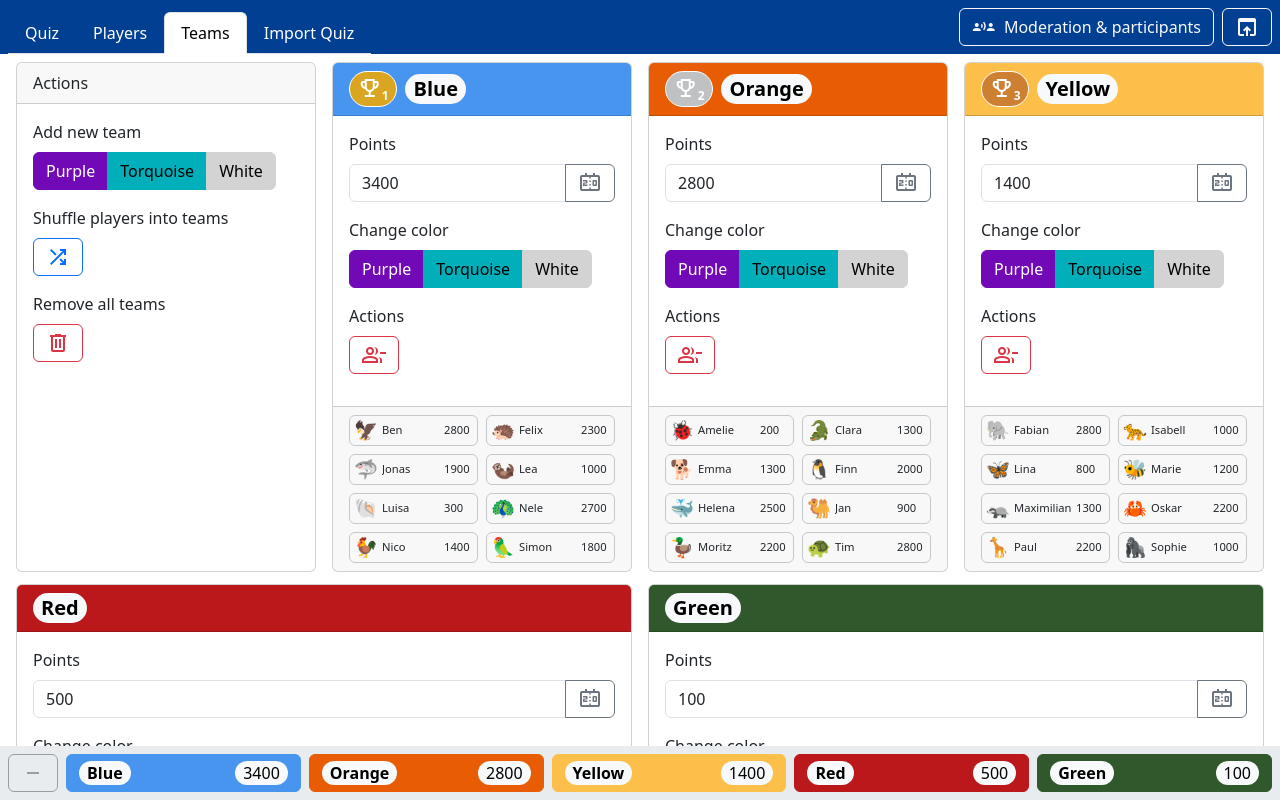
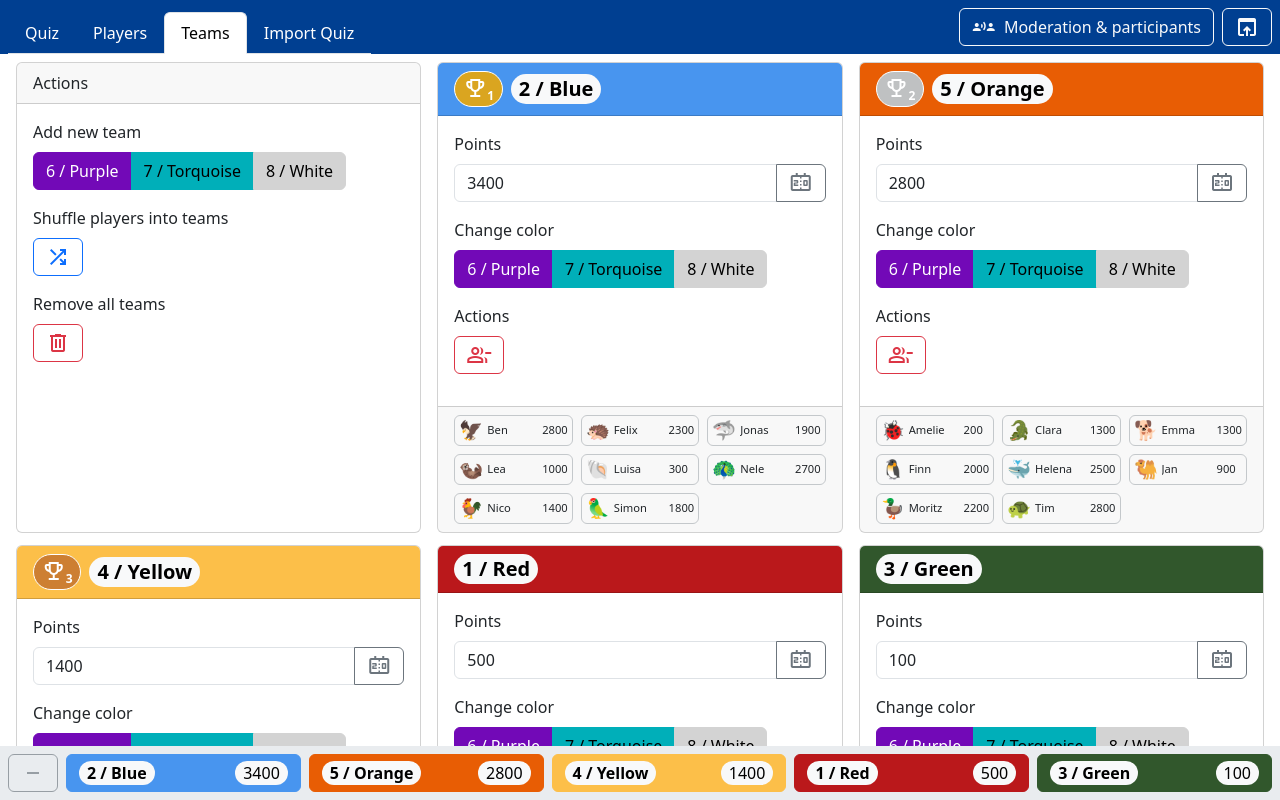
Before and after one commit to tdreja/single-page-quiz, a React (Vite) app: page / in a window 1280 px wide. Built offline with nearby package versions, Linux system fonts and the light colour scheme.

Commit message:
feat(Importer): headline per imported type

```diff
--- a/src/components/common/Colors.ts
+++ b/src/components/common/Colors.ts
@@ -5,14 +5,14 @@ export type IndexedByColor = {
 };
 
 export const backgroundColor: IndexedByColor = {
+    RED: 'rgb(186, 24, 27)',
     BLUE: 'rgb(72, 149, 239)',
     GREEN: 'rgb(49, 87, 44)',
+    YELLOW: 'rgb(252, 191, 73)',
     ORANGE: 'rgb(232, 93, 4)',
     PURPLE: 'rgb(114, 9, 183)',
-    RED: 'rgb(186, 24, 27)',
     TURQUOISE: 'rgb(0, 175, 185)',
     WHITE: 'rgb(211, 211, 211)',
-    YELLOW: 'rgb(252, 191, 73)',
 };
 
 export const hoverColor: IndexedByColor = {
--- a/src/i18n/I18N.ts
+++ b/src/i18n/I18N.ts
@@ -109,7 +109,10 @@ export interface QuizLabels {
 
 export interface QuizImportLabels {
     formHeader: string,
-    previewHeader: string,
+    noFileUploadedHeader: string,
+    quizUploadedHeader: string,
+    playersUploadedHeader: string,
+    teamsUploadedHeader: string,
     noNewQuizUploaded: string,
 }
 
--- a/src/i18n/I18N_de.ts
+++ b/src/i18n/I18N_de.ts
@@ -5,14 +5,14 @@ import { QuestionType } from '../model/quiz/question';
 
 export const i18n_de: Labels = {
     teams: {
-        [TeamColor.RED]: 'Rot',
-        [TeamColor.BLUE]: 'Blau',
-        [TeamColor.GREEN]: 'Grün',
-        [TeamColor.YELLOW]: 'Gelb',
-        [TeamColor.ORANGE]: 'Orange',
-        [TeamColor.PURPLE]: 'Lila',
-        [TeamColor.TURQUOISE]: 'Türkis',
-        [TeamColor.WHITE]: 'Weiß',
+        [TeamColor.RED]: '1 / Rot',
+        [TeamColor.BLUE]: '2 / Blau',
+        [TeamColor.GREEN]: '3 / Grün',
+        [TeamColor.YELLOW]: '4 / Gelb',
+        [TeamColor.ORANGE]: '5 / Orange',
+        [TeamColor.PURPLE]: '6 / Lila',
+        [TeamColor.TURQUOISE]: '7 / Türkis',
+        [TeamColor.WHITE]: '8 / Weiß',
     },
     emojis: {
         DUCK: 'Ente',
@@ -64,9 +64,12 @@ export const i18n_de: Labels = {
         [GameState.IMPORT_QUIZ]: 'Quizdatei importieren',
     },
     importer: {
-        formHeader: 'Neues Quiz importieren',
-        previewHeader: 'Vorschau',
-        noNewQuizUploaded: 'Keine Quiz-Datei hochgeladen',
+        formHeader: 'Datei importieren',
+        noFileUploadedHeader: 'Vorschau',
+        quizUploadedHeader: 'Vorschau - Neues Quiz',
+        playersUploadedHeader: 'Vorschau - Importiere Spieler',
+        teamsUploadedHeader: 'Vorschau - Importiere Spieler & Teams',
+        noNewQuizUploaded: 'Keine Datei hochgeladen',
     },
     playerEditor: {
         tooltipReRollEmoji: 'Neuer zufälliger Emoji',
--- a/src/i18n/I18N_en.ts
+++ b/src/i18n/I18N_en.ts
@@ -5,14 +5,14 @@ import { QuestionType } from '../model/quiz/question';
 
 export const i18n_en: Labels = {
     teams: {
-        [TeamColor.RED]: 'Red',
-        [TeamColor.BLUE]: 'Blue',
-        [TeamColor.GREEN]: 'Green',
-        [TeamColor.YELLOW]: 'Yellow',
-        [TeamColor.ORANGE]: 'Orange',
-        [TeamColor.PURPLE]: 'Purple',
-        [TeamColor.TURQUOISE]: 'Torquoise',
-        [TeamColor.WHITE]: 'White',
+        [TeamColor.RED]: '1 / Red',
+        [TeamColor.BLUE]: '2 / Blue',
+        [TeamColor.GREEN]: '3 / Green',
+        [TeamColor.YELLOW]: '4 / Yellow',
+        [TeamColor.ORANGE]: '5 / Orange',
+        [TeamColor.PURPLE]: '6 / Purple',
+        [TeamColor.TURQUOISE]: '7 / Torquoise',
+        [TeamColor.WHITE]: '8 / White',
     },
     game: {
         [GameState.TEAM_SETUP]: 'Teams',
@@ -22,9 +22,12 @@ export const i18n_en: Labels = {
         [GameState.IMPORT_QUIZ]: 'Import quiz file',
     },
     importer: {
-        formHeader: 'Import new quiz',
-        previewHeader: 'Preview',
-        noNewQuizUploaded: 'No quiz file uploaded',
+        formHeader: 'Import file',
+        noFileUploadedHeader: 'Preview',
+        noNewQuizUploaded: 'No file uploaded.',
+        quizUploadedHeader: 'Preview - New quiz',
+        playersUploadedHeader: 'Preview - Imported players',
+        teamsUploadedHeader: 'Preview - Imported players & teams',
     },
     emojis: {
         DUCK: 'Duck',
--- a/src/pages/importer/QuizImporterView.tsx
+++ b/src/pages/importer/QuizImporterView.tsx
@@ -54,10 +54,20 @@ export const QuizImporterView = ({ shared }: SharedProps): ReactElement => {
                 </div>
             </div>
             <div className="card w-100 flex-grow-1">
-                <div className="card-header">{i18n.importer.previewHeader}</div>
-                { !imported.quiz && (<span className="card-body">{i18n.importer.noNewQuizUploaded}</span>)}
-                { imported.quiz && (
+
+                {
+                    (!imported.quiz && !imported.teams && !imported.players)
+                    && (
                         <>
+                            <div className="card-header">{i18n.importer.noFileUploadedHeader}</div>
+                            <span className="card-body">{i18n.importer.noNewQuizUploaded}</span>
+                        </>
+                    )
+                }
+                {
+                    imported.quiz && (
+                        <>
+                            <div className="card-header">{i18n.importer.quizUploadedHeader}</div>
                             <div className="card-body">
                                 <QuizTableView {...tableProps} className="card-body" />
                             </div>
@@ -65,7 +75,8 @@ export const QuizImporterView = ({ shared }: SharedProps): ReactElement => {
                                 <span className="btn btn-primary">Übernehmen</span>
                             </div>
                         </>
-                )}
+                    )
+                }
             </div>
         </div>
     );
```
Lines whose indentation alone changed are shown as unchanged.
